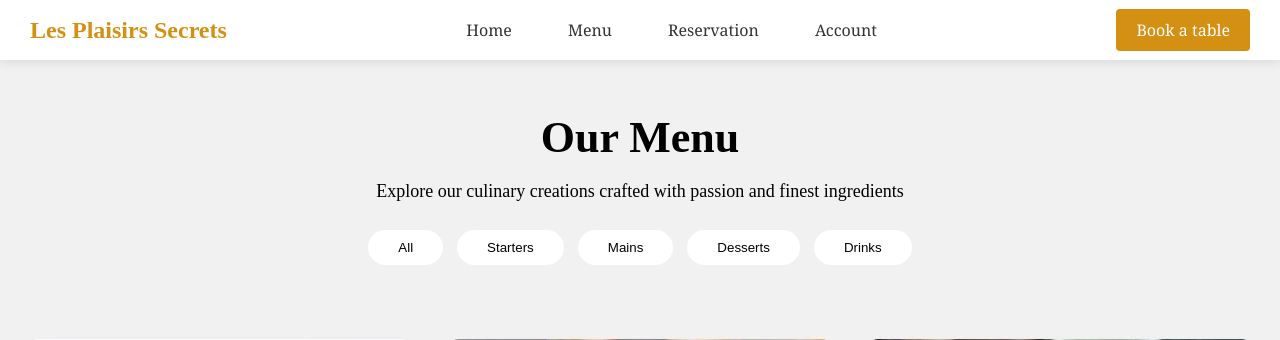
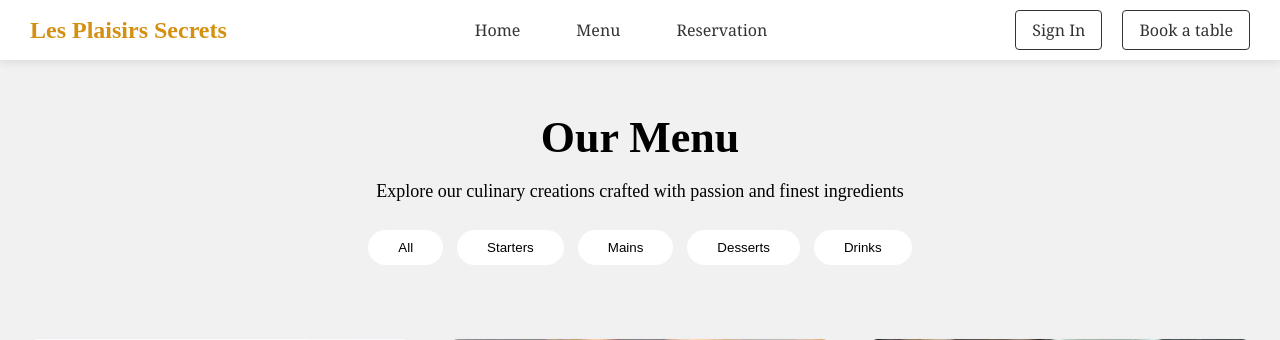
Before and after one commit to An34067/e_p_web_applications, a Django app: page /menu/ in a window 1280 px wide; the page is wider, and only the part inside the window is pictured. Shown: the top 340 px of that part. Run offline with Django 5.2, Linux system fonts and the light colour scheme.

Commit message:
modified

```diff
--- a/web_project/web_app/static/style.css
+++ b/web_project/web_app/static/style.css
@@ -58,6 +58,26 @@ h1 {
     color: #000;
     text-decoration: none;
 }
+.nav-buttons {
+    display: flex;
+    align-items: center;
+    gap: 20px;
+}
+.signin-btn {
+    background-color: transparent;
+    color: #333;
+    border: 1px solid #333;
+    padding: 8px 16px;
+    border-radius: 4px;
+    cursor: pointer;
+    font-family: Georgia;
+    font-size: 16px;
+    transition: all 0.3s ease;
+}
+.signin-btn:hover {
+    background-color: #333;
+    color: white;
+}
 .img {
     width: 500px;
 }
@@ -86,26 +106,7 @@ h1 {
     text-align: center;
     color: white;
 }
-.hero-btn{
-    width: 160px;
-    height: 50px;
-    color: rgb(200, 100, 18);
-    background-color: white;
-    border: none;
-    border-radius: 8px;
-    cursor: pointer;
-    font-size: 20px;
-    font-weight: bold;
-    text-decoration: none;
-    transition: background-color 0.3s ease;
-    display: inline-flex;
-    align-items: center;
-    justify-content: center;
-}
-.hero-btn:hover {
-    background-color:rgb(200, 100, 18);
-    color: white;
-}
+
 .hero-title {
     font-size: 5rem;
     font-weight: bold;
@@ -118,18 +119,19 @@ h1 {
     text-align: center;
 }
 .book-btn:hover {
-    background-color: rgb(200, 100, 18);
+    background-color: #333;
+    color: white;
 }
 .book-btn {
-    background-color: rgb(212, 144, 18);
-    color: white;
-    border: none;
-    padding: 10px 20px;
+    background-color: transparent;
+    color: #333;
+    border: 1px solid #333;
+    padding: 8px 16px;
     border-radius: 4px;
     cursor: pointer;
     font-family: Georgia;
     font-size: 16px;
-    transition: background-color 0.3s ease;
+    transition: all 0.3s ease;
 }
 .history-content {
     display: flex;
--- a/web_project/web_app/templates/home.html
+++ b/web_project/web_app/templates/home.html
@@ -6,9 +6,6 @@
   <div class="hero-content">
     <h1 class="hero-title">Les Plaisirs Secrets</h1>
     <h3 class="hero-subtitles">Experience culinary excellence in an elegant atmosphere</h3>
-    <div class="button-container">
-      <a href="{% url 'menu' %}" class="hero-btn">View Menu</a>
-    </div>
   </div>
 </section>
 <section class="history-section">
@@ -169,7 +166,7 @@
       <div class="reserve-content">
         <h2 class="reserve-title">Ready for an Unforgettable Dining Experience?</h2>
         <p class="reserve-text">Book your table now and let us take care of the rest</p>
-        <button class="reserve-btn">Reserve Your Table</button>
+        <a href="{% url 'reservation' %}"><button class="reserve-btn">Reserve Your Table</button></a>
       </div>
     </section>
     {% endblock %}
--- a/web_project/web_app/templates/navigation.html
+++ b/web_project/web_app/templates/navigation.html
@@ -15,10 +15,10 @@
             <li class="nav-item">
                 <a href="{% url 'reservation' %}">Reservation</a>
             </li>
-            <li class="nav-item">
-                <a href="{% url 'account' %}">Account</a>
-            </li>
         </ul>
-        <button class="book-btn" type="submit">Book a table</button>
+        <div class="nav-buttons">
+            <button class="signin-btn">Sign In</button>
+            <button class="book-btn" type="submit">Book a table</button>
+        </div>
     </div>
 </nav>
```
